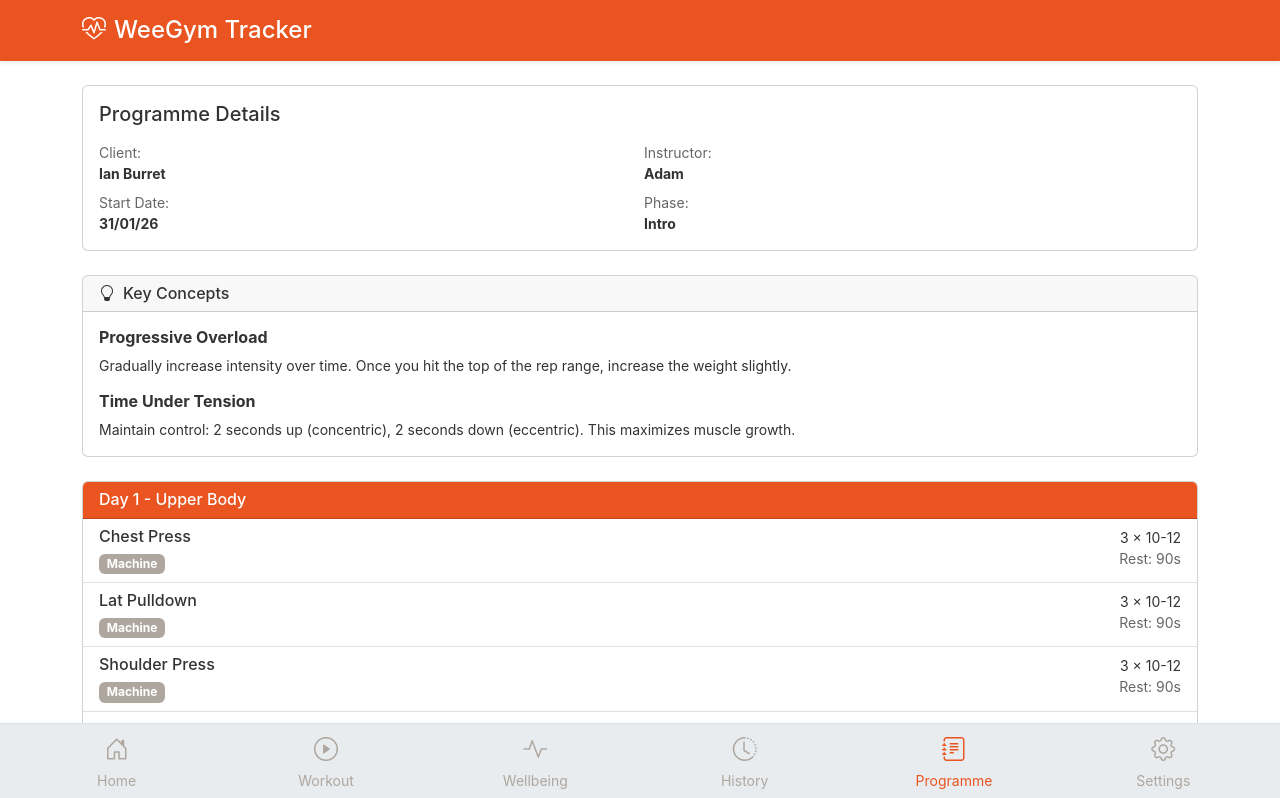
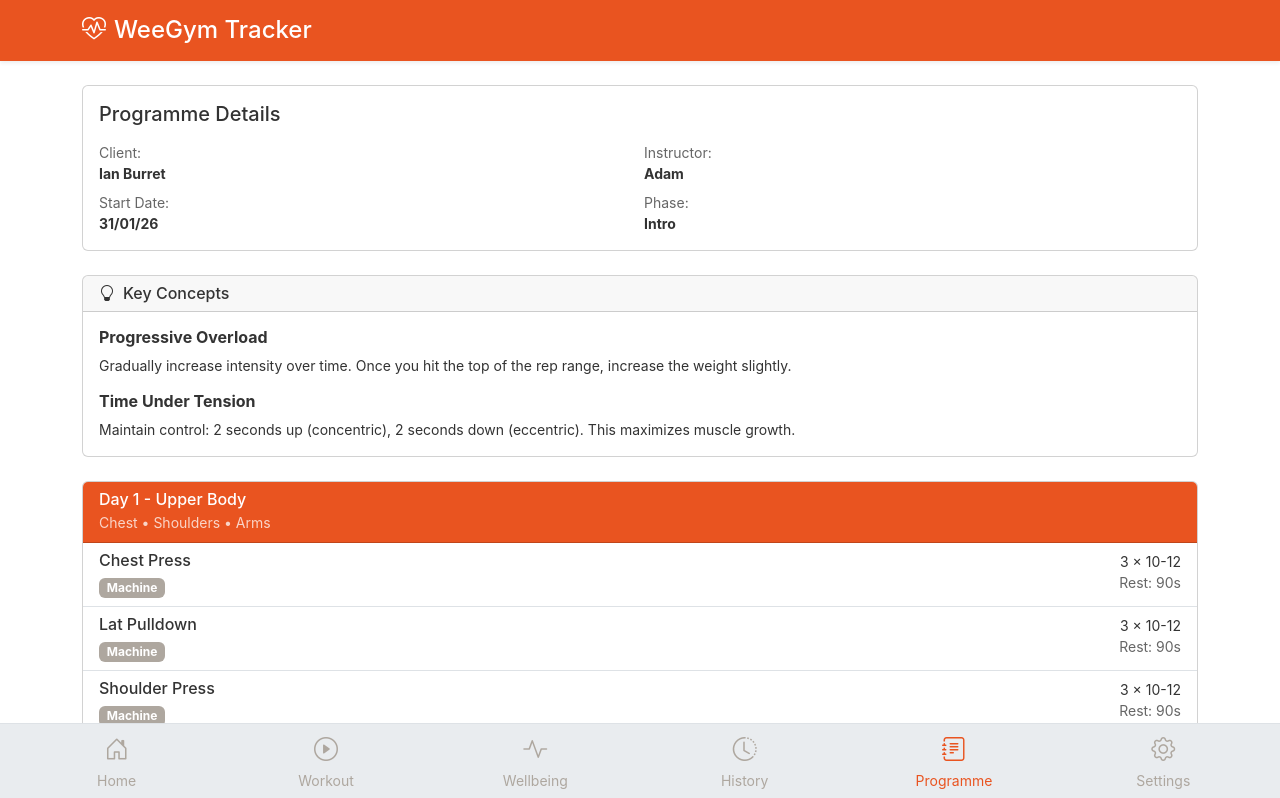
Before and after one commit to weestoater/weegym, a React (Vite) app: page /weegym/programme in a window 1280 px wide. Shown: the top 798 px of the page. Built offline with nearby package versions, Linux system fonts and the light colour scheme; no server answers.

Commit message:
added delete functionality

```diff
--- /dev/null
+++ b/src/components/Toast.jsx
@@ -0,0 +1,53 @@
+import { useEffect } from "react";
+
+function Toast({ message, type = "success", onClose, duration = 3000 }) {
+  useEffect(() => {
+    const timer = setTimeout(() => {
+      onClose();
+    }, duration);
+
+    return () => clearTimeout(timer);
+  }, [duration, onClose]);
+
+  const bgColor = {
+    success: "bg-success",
+    error: "bg-danger",
+    warning: "bg-warning",
+    info: "bg-info",
+  }[type];
+
+  const icon = {
+    success: "bi-check-circle-fill",
+    error: "bi-exclamation-circle-fill",
+    warning: "bi-exclamation-triangle-fill",
+    info: "bi-info-circle-fill",
+  }[type];
+
+  return (
+    <div
+      className="position-fixed top-0 start-50 translate-middle-x mt-3"
+      style={{ zIndex: 9999 }}
+    >
+      <div
+        className={`toast show ${bgColor} text-white shadow-lg`}
+        role="alert"
+        style={{ minWidth: "300px" }}
+      >
+        <div className="toast-body d-flex align-items-center justify-content-between p-3">
+          <div className="d-flex align-items-center">
+            <i className={`bi ${icon} fs-5 me-2`}></i>
+            <span>{message}</span>
+          </div>
+          <button
+            type="button"
+            className="btn-close btn-close-white"
+            onClick={onClose}
+            aria-label="Close"
+          ></button>
+        </div>
+      </div>
+    </div>
+  );
+}
+
+export default Toast;
--- a/src/pages/Dashboard.jsx
+++ b/src/pages/Dashboard.jsx
@@ -136,20 +136,30 @@ function Dashboard() {
               to="/workout?day=1"
               className="btn btn-primary btn-lg btn-touch d-flex align-items-center justify-content-between"
             >
-              <span>
-                <i className="bi bi-play-circle me-2"></i>
-                Start Day 1 Workout
-              </span>
+              <div className="text-start">
+                <div>
+                  <i className="bi bi-play-circle me-2"></i>
+                  Start Day 1 Workout
+                </div>
+                <div className="small opacity-75 mt-1">
+                  Chest • Shoulders • Arms
+                </div>
+              </div>
               <i className="bi bi-chevron-right"></i>
             </Link>
             <Link
               to="/workout?day=2"
               className="btn btn-primary btn-lg btn-touch d-flex align-items-center justify-content-between"
             >
-              <span>
-                <i className="bi bi-play-circle me-2"></i>
-                Start Day 2 Workout
-              </span>
+              <div className="text-start">
+                <div>
+                  <i className="bi bi-play-circle me-2"></i>
+                  Start Day 2 Workout
+                </div>
+                <div className="small opacity-75 mt-1">
+                  Legs • Glutes • Core
+                </div>
+              </div>
               <i className="bi bi-chevron-right"></i>
             </Link>
             <Link
--- a/src/pages/Programme.jsx
+++ b/src/pages/Programme.jsx
@@ -1,32 +1,96 @@
 function Programme() {
   const programmeData = {
     client: {
-      name: 'Ian Burret',
-      instructor: 'Adam',
-      date: '31/01/26',
-      review: 'Intro'
+      name: "Ian Burret",
+      instructor: "Adam",
+      date: "31/01/26",
+      review: "Intro",
     },
     day1: {
-      name: 'Day 1 - Upper Body',
+      name: "Day 1 - Upper Body",
+      description: "Push Focus: Chest, Shoulders, Triceps",
+      target: "Chest • Shoulders • Arms",
       exercises: [
-        { name: 'Chest Press', type: 'Machine', sets: 3, reps: '10-12', rest: '90s' },
-        { name: 'Lat Pulldown', type: 'Machine', sets: 3, reps: '10-12', rest: '90s' },
-        { name: 'Shoulder Press', type: 'Machine', sets: 3, reps: '10-12', rest: '90s' },
-        { name: 'Bicep Curls', type: 'Free-weights', sets: 3, reps: '10-12', rest: '60s' },
-        { name: 'Tricep Extensions', type: 'Free-weights', sets: 3, reps: '10-12', rest: '60s' },
-      ]
+        {
+          name: "Chest Press",
+          type: "Machine",
+          sets: 3,
+          reps: "10-12",
+          rest: "90s",
+        },
+        {
+          name: "Lat Pulldown",
+          type: "Machine",
+          sets: 3,
+          reps: "10-12",
+          rest: "90s",
+        },
+        {
+          name: "Shoulder Press",
+          type: "Machine",
+          sets: 3,
+          reps: "10-12",
+          rest: "90s",
+        },
+        {
+          name: "Bicep Curls",
+          type: "Free-weights",
+          sets: 3,
+          reps: "10-12",
+          rest: "60s",
+        },
+        {
+          name: "Tricep Extensions",
+          type: "Free-weights",
+          sets: 3,
+          reps: "10-12",
+          rest: "60s",
+        },
+      ],
     },
     day2: {
-      name: 'Day 2 - Lower Body',
+      name: "Day 2 - Lower Body",
+      description: "Legs, Glutes & Core Strength",
+      target: "Legs • Glutes • Core",
       exercises: [
-        { name: 'Leg Press', type: 'Machine', sets: 3, reps: '10-12', rest: '120s' },
-        { name: 'Leg Curl', type: 'Machine', sets: 3, reps: '10-12', rest: '90s' },
-        { name: 'Leg Extension', type: 'Machine', sets: 3, reps: '10-12', rest: '90s' },
-        { name: 'Calf Raises', type: 'Machine', sets: 3, reps: '12-15', rest: '60s' },
-        { name: 'Plank', type: 'Free-weights', sets: 3, reps: '30-60s', rest: '60s' },
-      ]
-    }
-  }
+        {
+          name: "Leg Press",
+          type: "Machine",
+          sets: 3,
+          reps: "10-12",
+          rest: "120s",
+        },
+        {
+          name: "Leg Curl",
+          type: "Machine",
+          sets: 3,
+          reps: "10-12",
+          rest: "90s",
+        },
+        {
+          name: "Leg Extension",
+          type: "Machine",
+          sets: 3,
+          reps: "10-12",
+          rest: "90s",
+        },
+        {
+          name: "Calf Raises",
+          type: "Machine",
+          sets: 3,
+          reps: "12-15",
+          rest: "60s",
+        },
+        {
+          name: "Plank",
+          type: "Free-weights",
+          sets: 3,
+          reps: "30-60s",
+          rest: "60s",
+        },
+      ],
+    },
+  };
 
   return (
     <div className="container mt-4">
@@ -66,11 +130,13 @@ function Programme() {
         <div className="card-body">
           <h4 className="h6 fw-bold">Progressive Overload</h4>
           <p className="small mb-3">
-            Gradually increase intensity over time. Once you hit the top of the rep range, increase the weight slightly.
+            Gradually increase intensity over time. Once you hit the top of the
+            rep range, increase the weight slightly.
           </p>
           <h4 className="h6 fw-bold">Time Under Tension</h4>
           <p className="small mb-0">
-            Maintain control: 2 seconds up (concentric), 2 seconds down (eccentric). This maximizes muscle growth.
+            Maintain control: 2 seconds up (concentric), 2 seconds down
+            (eccentric). This maximizes muscle growth.
           </p>
         </div>
       </div>
@@ -79,6 +145,7 @@ function Programme() {
       <div className="card mb-4">
         <div className="card-header bg-primary text-white">
           <h3 className="h6 mb-0">{programmeData.day1.name}</h3>
+          <small className="opacity-75">{programmeData.day1.target}</small>
         </div>
         <div className="list-group list-group-flush">
           {programmeData.day1.exercises.map((exercise, index) => (
@@ -86,7 +153,9 @@ function Programme() {
               <div className="d-flex justify-content-between align-items-start">
                 <div>
                   <h4 className="h6 mb-1">{exercise.name}</h4>
-                  <span className="badge bg-secondary small">{exercise.type}</span>
+                  <span className="badge bg-secondary small">
+                    {exercise.type}
+                  </span>
                 </div>
                 <div className="text-end">
                   <p className="mb-0 small">
@@ -104,6 +173,7 @@ function Programme() {
       <div className="card mb-4">
         <div className="card-header bg-success text-white">
           <h3 className="h6 mb-0">{programmeData.day2.name}</h3>
+          <small className="opacity-75">{programmeData.day2.target}</small>
         </div>
         <div className="list-group list-group-flush">
           {programmeData.day2.exercises.map((exercise, index) => (
@@ -111,7 +181,9 @@ function Programme() {
               <div className="d-flex justify-content-between align-items-start">
                 <div>
                   <h4 className="h6 mb-1">{exercise.name}</h4>
-                  <span className="badge bg-secondary small">{exercise.type}</span>
+                  <span className="badge bg-secondary small">
+                    {exercise.type}
+                  </span>
                 </div>
                 <div className="text-end">
                   <p className="mb-0 small">
@@ -140,7 +212,7 @@ function Programme() {
         </ul>
       </div>
     </div>
-  )
+  );
 }
 
-export default Programme
+export default Programme;
--- a/src/pages/WorkoutSession.jsx
+++ b/src/pages/WorkoutSession.jsx
@@ -1,11 +1,14 @@
 import { useState, useEffect } from "react";
 import { useSearchParams, useNavigate } from "react-router-dom";
 import { saveWorkout as saveWorkoutToDb } from "../lib/database";
+import Toast from "../components/Toast";
 
 // Sample programme data - will be moved to a data file later
 const PROGRAMME = {
   day1: {
     name: "Day 1",
+    description: "Upper Body - Push (Chest, Shoulders, Triceps)",
+    target: "Chest • Shoulders • Arms",
     exercises: [
       {
         id: "d1e1",
@@ -51,6 +54,8 @@ const PROGRAMME = {
   },
   day2: {
     name: "Day 2",
+    description: "Lower Body & Core (Legs, Glutes, Abs)",
+    target: "Legs • Glutes • Core",
     exercises: [
       {
         id: "d2e1",
@@ -111,6 +116,7 @@ function WorkoutSession() {
   const [workoutLog, setWorkoutLog] = useState([]);
   const [completedExercises, setCompletedExercises] = useState([]);
   const [startTime] = useState(new Date());
+  const [toast, setToast] = useState(null);
   const [settings, setSettings] = useState({
     defaultRestTime: 90,
     shortRestTime: 60,
@@ -178,10 +184,21 @@ function WorkoutSession() {
 
     return (
       <div className="container mt-4">
-        <h2 className="h5 mb-4">
-          <i className="bi bi-list-check me-2"></i>
-          {workout.name} - Choose Exercise
-        </h2>
+        {/* Workout Info Banner */}
+        <div className="card mb-4 border-primary">
+          <div className="card-body">
+            <h2 className="h5 mb-1">
+              <i className="bi bi-list-check me-2"></i>
+              {workout.name}
+            </h2>
+            <p className="text-muted small mb-0">
+              <i className="bi bi-bullseye me-1"></i>
+              {workout.target}
+            </p>
+          </div>
+        </div>
+
+        <h3 className="h6 text-muted mb-3">CHOOSE NEXT EXERCISE</h3>
 
         <div className="alert alert-info mb-4">
           <i className="bi bi-info-circle me-2"></i>
@@ -291,7 +308,7 @@ function WorkoutSession() {
 
   const handleLogSet = () => {
     if (!weight || !reps) {
-      alert("Please enter weight and reps");
+      setToast({ message: "Please enter weight and reps", type: "warning" });
       return;
     }
 
@@ -341,7 +358,7 @@ function WorkoutSession() {
 
     try {
       await saveWorkoutToDb(workoutData);
-      alert("Workout saved! Great job! 💪");
+      setToast({ message: "Workout saved! Great job! 💪", type: "success" });
       navigate("/");
     } catch (error) {
       console.error("Failed to save workout:", error);
@@ -349,7 +366,10 @@ function WorkoutSession() {
       const workouts = JSON.parse(localStorage.getItem("workouts") || "[]");
       workouts.push({ id: Date.now(), ...workoutData });
       localStorage.setItem("workouts", JSON.stringify(workouts));
-      alert("Workout saved locally! Great job! 💪");
+      setToast({
+        message: "Workout saved locally! Great job! 💪",
+        type: "success",
+      });
       navigate("/");
     }
   };
@@ -361,6 +381,14 @@ function WorkoutSession() {
 
   return (
     <div className="container mt-4">
+      {toast && (
+        <Toast
+          message={toast.message}
+          type={toast.type}
+          onClose={() => setToast(null)}
+        />
+      )}
+
       {/* Header with back button */}
       <div className="d-flex justify-content-between align-items-center mb-3">
         <button
```
Also changed, not shown: src/pages/ActiveWellbeing.jsx (+26 -11 lines), src/pages/History.jsx (+23 -3 lines).
